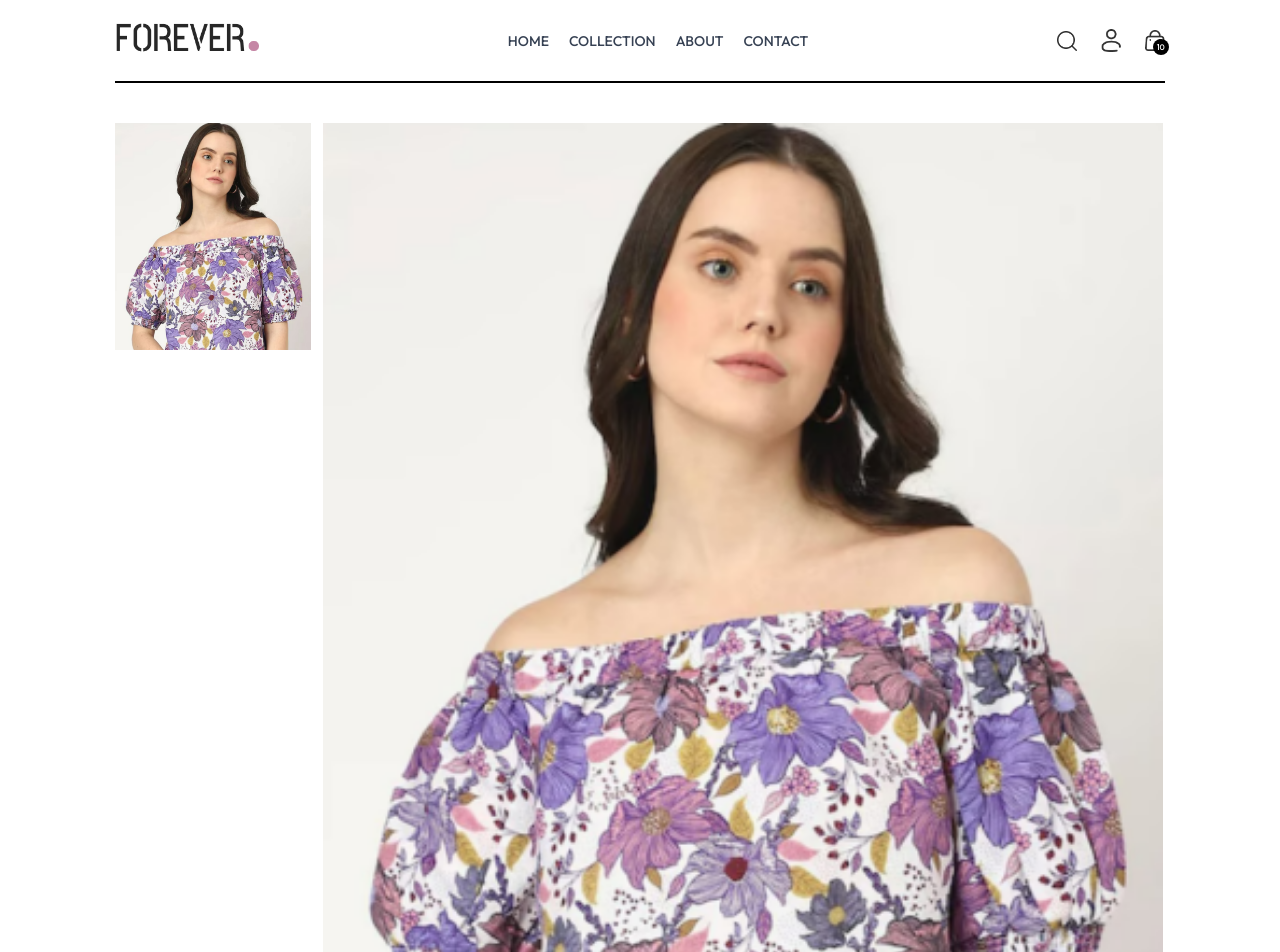
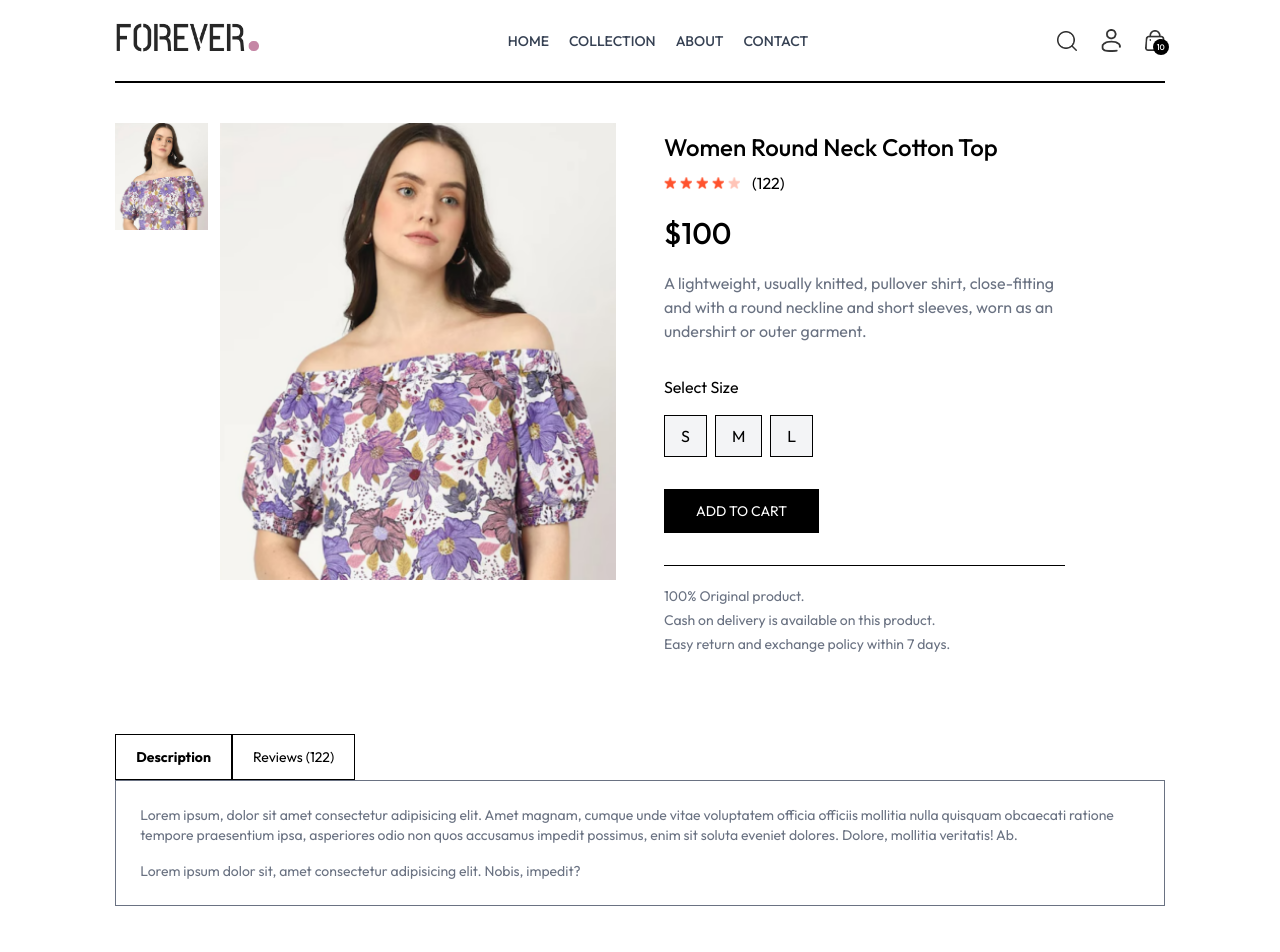
Before and after one commit to hridik-suresh/mern-ecommerce, a React (Vite) app in the folder frontend/: page /product/aaaaa in a window 1280 px wide. Shown: the top 952 px of the page. Built offline with nearby package versions, Linux system fonts and the light colour scheme.

Commit message:
Enhance Product page with detailed information display and size selection.

```diff
--- a/frontend/src/index.css
+++ b/frontend/src/index.css
@@ -16,6 +16,10 @@ a.active hr {
     display: block;
 }
 
+::-webkit-scrollbar{
+    display: none;
+}
+
 @media(max-width:640px){
     a.active{
         background-color: black;
--- a/frontend/src/pages/Product.jsx
+++ b/frontend/src/pages/Product.jsx
@@ -1,12 +1,14 @@
 import { useContext, useEffect, useState } from "react";
 import { useParams } from "react-router-dom";
 import { ShopContext } from "../context/ShopContext";
+import { assets } from "../assets/assets";
 
 const Product = () => {
   const { productId } = useParams();
-  const { products } = useContext(ShopContext);
+  const { products, currency } = useContext(ShopContext);
   const [productData, setProductData] = useState(false);
   const [image, setImage] = useState("");
+  const [size, setSize] = useState("");
 
   const fetchProductData = async () => {
     products.map((item) => {
@@ -43,6 +45,72 @@ const Product = () => {
             <img className="w-full h-auto" src={image} alt="" />
           </div>
         </div>
+
+        {/* ----------------Product Info------------ */}
+        <div className="flex-1 ">
+          <h1 className="font-medium text-2xl mt-2">{productData.name}</h1>
+          <div className="flex items-center gap-1 mt-2">
+            <img src={assets.star_icon} alt="" className="w-3 5" />
+            <img src={assets.star_icon} alt="" className="w-3 5" />
+            <img src={assets.star_icon} alt="" className="w-3 5" />
+            <img src={assets.star_icon} alt="" className="w-3 5" />
+            <img src={assets.star_dull_icon} alt="" className="w-3 5" />
+            <p className="pl-2">(122)</p>
+          </div>
+          <p className="mt-5 text-3xl font-medium">
+            {currency}
+            {productData.price}
+          </p>
+          <p className="mt-5 text-gray-500 md:w-4/5">
+            {productData.description}
+          </p>
+          <div className="flex flex-col gap-4 my-8">
+            <p className="">Select Size</p>
+            <div className="flex gap-2">
+              {productData.sizes.map((item, index) => (
+                <button
+                  onClick={() => setSize(item)}
+                  className={`border cursor-pointer py-2 px-4 bg-gray-100 ${
+                    item == size ? "border-orange-500 " : ""
+                  }`}
+                  key={index}
+                >
+                  {item}
+                </button>
+              ))}
+            </div>
+          </div>
+          <button className="bg-black text-white px-8 py-3 text-sm active:bg-gray-700">
+            ADD TO CART
+          </button>
+          <hr className="mt-8 sm:w-4/5" />
+          <div className="text-sm text-gray-500 mt-5 flex flex-col gap-1">
+            <p>100% Original product.</p>
+            <p>Cash on delivery is available on this product.</p>
+            <p>Easy return and exchange policy within 7 days.</p>
+          </div>
+        </div>
+      </div>
+
+      {/* ------------Description and Review Section */}
+      <div className="mt-20">
+        <div className="flex">
+          <b className="border px-5 py-3 text-sm">Description</b>
+          <p className="border px-5 py-3 text-sm ">Reviews (122)</p>
+        </div>
+        <div className="flex flex-col gap-4 border px-6 py-6 text-sm text-gray-500">
+          <p>
+            Lorem ipsum, dolor sit amet consectetur adipisicing elit. Amet
+            magnam, cumque unde vitae voluptatem officia officiis mollitia nulla
+            quisquam obcaecati ratione tempore praesentium ipsa, asperiores odio
+            non quos accusamus impedit possimus, enim sit soluta eveniet
+            dolores. Dolore, mollitia veritatis! Ab.
+          </p>
+          <p>
+            Lorem ipsum dolor sit, amet consectetur adipisicing elit. Nobis,
+            impedit?
+          </p>
+        </div>
       </div>
     </div>
   ) : (
```
